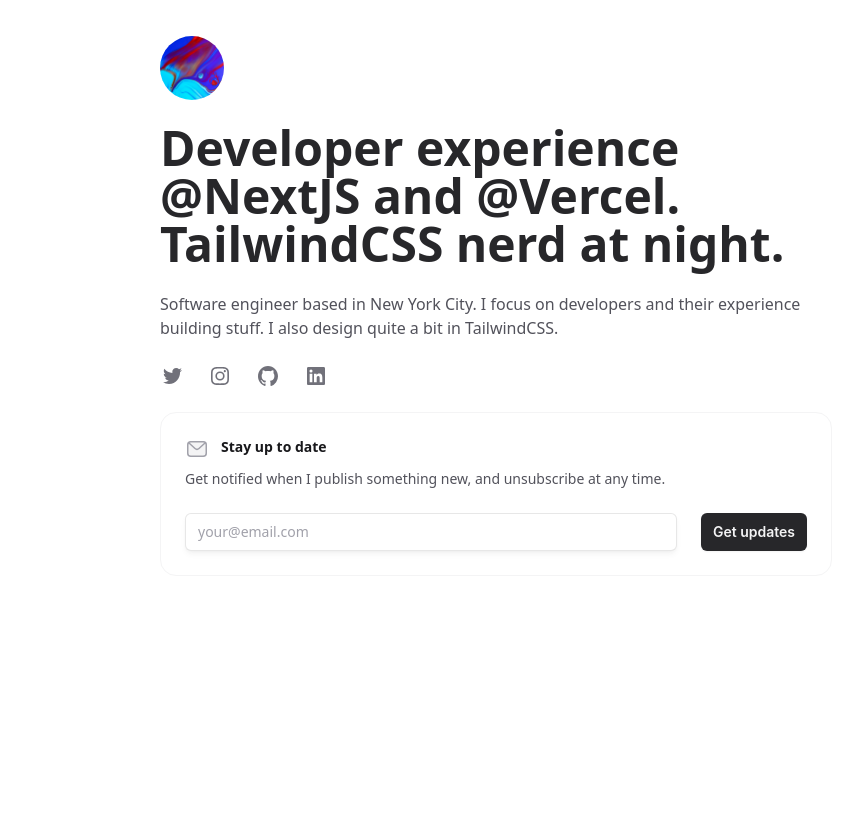
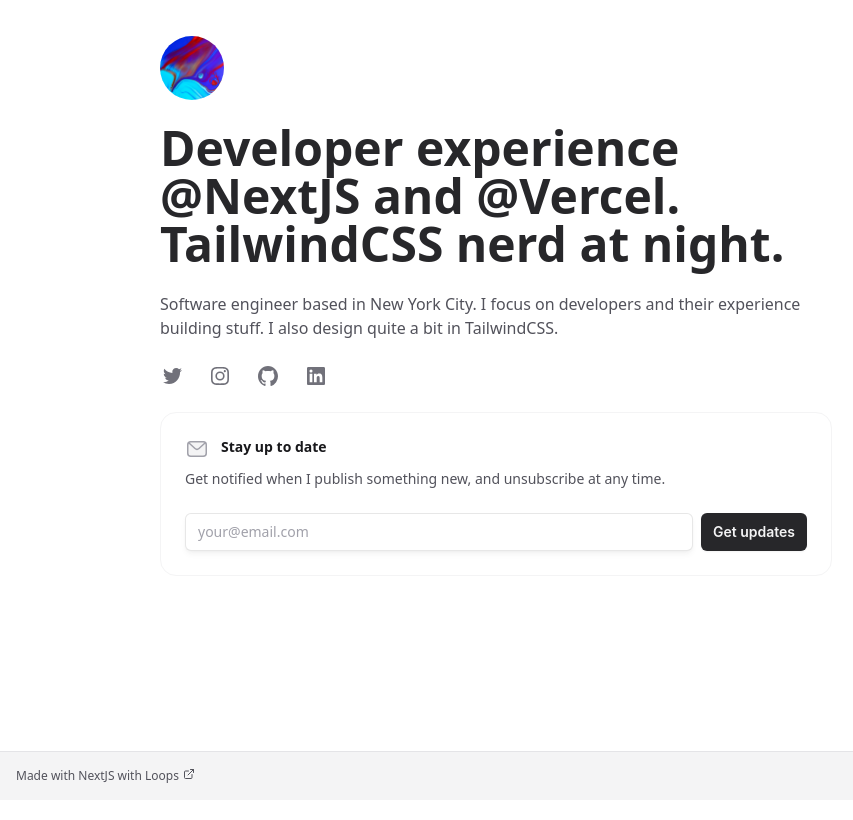
Before and after one commit to malthart/nextjswithloops, a Next.js app: page /templates/simplehero in a window 1280 px wide. Shown: the top 820 px of the page, without its empty margins (0-853 px from the left). Built offline with nearby package versions, Linux system fonts and the light colour scheme.

Commit message:
Refactor — Added Footer to Template

```diff
--- a/pages/templates/simplehero.tsx
+++ b/pages/templates/simplehero.tsx
@@ -131,11 +131,13 @@
 
     case SUCCESS:
       return (
+        <>
           <main className="flex-auto">
+
             <div className="px-8 mt-9">
               <div className="mx-auto w-full lg:px-8">
-              <div className="relative px-4 sm:px-8 lg:px-12">
-                <div className="relative px-4 sm:px-8 lg:px-12">
+                <div className="relative lg:px-12">
+                  <div className="relative lg:px-12">
                     <div className="mx-auto w-full">
                       <div className="top-[var(--avatar-top,theme(spacing.3))] w-full">
                         <div className="relative">
@@ -179,8 +181,8 @@
             </div>
             <div className="px-8 mt-6">
               <div className="mx-auto w-full lg:px-8">
-              <div className="relative px-4 sm:px-8 lg:px-12">
-                <div className="relative px-4 sm:px-8 lg:px-12">
+                <div className="relative lg:px-12">
+                  <div className="relative lg:px-12">
                     <div className="mx-auto lg:max-w-none">
                       <form onSubmit={handleSubmit} className="max-w-2xl rounded-2xl border border-zinc-100 p-6 dark:border-zinc-700/40 bg-white">
                         <h2 className="flex text-sm font-semibold text-zinc-900 dark:text-zinc-100 mb-2">
@@ -215,6 +217,36 @@
               </div>
             </div>
           </main>
+
+          <footer className="p-4 bg-zinc-100 border-t border-zinc-200 mt-auto fixed bottom-0 w-full">
+            <div className="flex gap-6 w-full mx-auto">
+              <a
+                className="text-xs text-zinc-600 flex gap-0.25"
+                href="https://nextjswithloops.com/"
+                target="_blank"
+                rel="noopener noreferrer"
+              >
+                Made with NextJS with Loops
+                <svg
+                  fill="none"
+                  height="16"
+                  stroke="currentColor"
+                  stroke-linecap="round"
+                  stroke-linejoin="round"
+                  stroke-width="2"
+                  viewBox="0 0 24 24"
+                  width="16"
+                  aria-hidden="true"
+                  className="w-3 h-3 ml-1"
+                >
+                  <path d="M18 13v6a2 2 0 01-2 2H5a2 2 0 01-2-2V8a2 2 0 012-2h6"></path>
+                  <path d="M15 3h6v6"></path>
+                  <path d="M10 14L21 3"></path>
+                </svg>
+              </a>
+            </div>
+          </footer>
+        </>
       );
 
     // This is the ERROR state of the site.
@@ -225,8 +257,8 @@
           <main className="flex-auto">
             <div className="px-8 mt-9">
               <div className="mx-auto w-full lg:px-8">
-                <div className="relative px-4 sm:px-8 lg:px-12">
-                  <div className="relative px-4 sm:px-8 lg:px-12">
+                <div className="relative lg:px-12">
+                  <div className="relative lg:px-12">
                     <div className="mx-auto w-full">
                       <div className="top-[var(--avatar-top,theme(spacing.3))] w-full">
                         <div className="relative">
@@ -270,8 +302,8 @@
             </div>
             <div className="px-8 mt-6">
               <div className="mx-auto w-full lg:px-8">
-                <div className="relative px-4 sm:px-8 lg:px-12">
-                  <div className="relative px-4 sm:px-8 lg:px-12">
+                <div className="relative lg:px-12">
+                  <div className="relative lg:px-12">
                     <div className="mx-auto lg:max-w-none">
                       <form onSubmit={handleSubmit} className="max-w-2xl rounded-2xl border border-zinc-100 p-6 dark:border-zinc-700/40 bg-white">
                         <h2 className="flex text-sm font-semibold text-zinc-900 dark:text-zinc-100 mb-2">
@@ -290,6 +322,35 @@
               </div>
             </div>
           </main>
+
+          <footer className="p-4 bg-zinc-100 border-t border-zinc-200 mt-auto fixed bottom-0 w-full">
+            <div className="flex gap-6 w-full mx-auto">
+              <a
+                className="text-xs text-zinc-600 flex gap-0.25"
+                href="https://nextjswithloops.com/"
+                target="_blank"
+                rel="noopener noreferrer"
+              >
+                Made with NextJS with Loops
+                <svg
+                  fill="none"
+                  height="16"
+                  stroke="currentColor"
+                  stroke-linecap="round"
+                  stroke-linejoin="round"
+                  stroke-width="2"
+                  viewBox="0 0 24 24"
+                  width="16"
+                  aria-hidden="true"
+                  className="w-3 h-3 ml-1"
+                >
+                  <path d="M18 13v6a2 2 0 01-2 2H5a2 2 0 01-2-2V8a2 2 0 012-2h6"></path>
+                  <path d="M15 3h6v6"></path>
+                  <path d="M10 14L21 3"></path>
+                </svg>
+              </a>
+            </div>
+          </footer>
         </>
       );
 
@@ -298,11 +359,11 @@
     default:
       return (
         <>
-          <main className="flex-auto">
+          <main className="flex-auto h-screen">
             <div className="px-8 mt-9">
               <div className="mx-auto w-full lg:px-8">
-                <div className="relative px-4 sm:px-8 lg:px-12">
-                  <div className="relative px-4 sm:px-8 lg:px-12">
+                <div className="relative lg:px-12">
+                  <div className="relative lg:px-12">
                     <div className="mx-auto w-full">
                       <div className="top-[var(--avatar-top,theme(spacing.3))] w-full">
                         <div className="relative">
@@ -344,10 +405,11 @@
                 </div>
               </div>
             </div>
+
             <div className="px-8 mt-6">
               <div className="mx-auto w-full lg:px-8">
-                <div className="relative px-4 sm:px-8 lg:px-12">
-                  <div className="relative px-4 sm:px-8 lg:px-12">
+                <div className="relative lg:px-12">
+                  <div className="relative lg:px-12">
                     <div className="mx-auto lg:max-w-none">
                       <form onSubmit={handleSubmit} className="max-w-2xl rounded-2xl border border-zinc-100 p-6 dark:border-zinc-700/40 bg-white">
                         <h2 className="flex text-sm font-semibold text-zinc-900 dark:text-zinc-100">
@@ -358,7 +420,7 @@
                           <span className="ml-3">Stay up to date</span>
                         </h2>
                         <p className="mt-2 text-sm text-zinc-600 dark:text-zinc-400">Get notified when I publish something new, and unsubscribe at any time.</p>
-                        <div className="mt-6 flex gap-6">
+                        <div className="mt-6 flex gap-2">
                           <input name="email" type="email" placeholder={formStyles.placeholderText} value={email} onChange={(e) => setEmail(e.target.value)} required={true} aria-label="Email address" className="min-w-0 flex-auto appearance-none rounded-md border border-zinc-900/10 bg-white px-3 py-[calc(theme(spacing.2)-1px)] shadow-md shadow-zinc-800/5 placeholder:text-zinc-400 focus:border-teal-500 focus:outline-none focus:ring-4 focus:ring-teal-500/10 dark:border-zinc-700 dark:bg-zinc-700/[0.15] dark:text-zinc-200 dark:placeholder:text-zinc-500 dark:focus:border-teal-400 dark:focus:ring-teal-400/10 sm:text-sm" />
                           <SignUpFormButton />
                         </div>
@@ -369,6 +431,35 @@
               </div>
             </div>
           </main>
+
+          <footer className="p-4 bg-zinc-100 border-t border-zinc-200 mt-auto fixed bottom-0 w-full">
+            <div className="flex gap-6 w-full mx-auto">
+              <a
+                className="text-xs text-zinc-600 flex gap-0.25"
+                href="https://nextjswithloops.com/"
+                target="_blank"
+                rel="noopener noreferrer"
+              >
+                Made with NextJS with Loops
+                <svg
+                  fill="none"
+                  height="16"
+                  stroke="currentColor"
+                  stroke-linecap="round"
+                  stroke-linejoin="round"
+                  stroke-width="2"
+                  viewBox="0 0 24 24"
+                  width="16"
+                  aria-hidden="true"
+                  className="w-3 h-3 ml-1"
+                >
+                  <path d="M18 13v6a2 2 0 01-2 2H5a2 2 0 01-2-2V8a2 2 0 012-2h6"></path>
+                  <path d="M15 3h6v6"></path>
+                  <path d="M10 14L21 3"></path>
+                </svg>
+              </a>
+            </div>
+          </footer>
         </>
       );
   }
```
Lines whose indentation alone changed are shown as unchanged.
